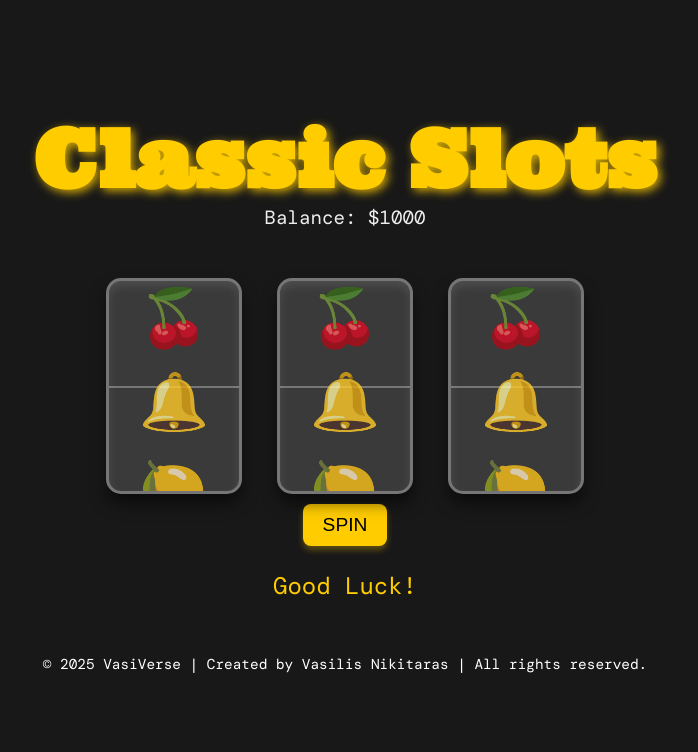
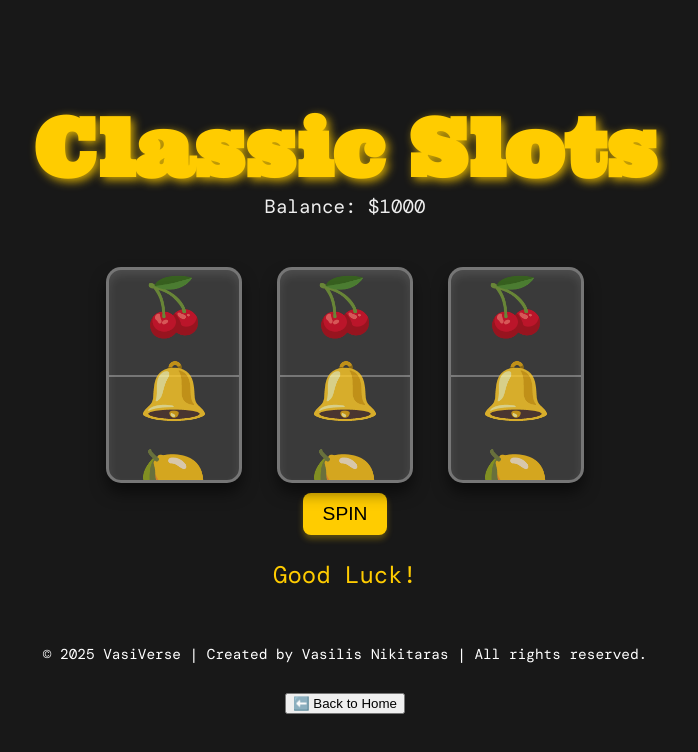
Before and after one commit to vasilisnikitaras/Classic-Slots, a plain HTML site: page index.html in a window 1280 px wide. Shown: the whole page, without its empty margins (295-993 px from the left). Drawn offline with nearby package versions, Linux system fonts and the light colour scheme; a web font is replaced by a local one.

Commit message:
Update index.html

```diff
--- a/index.html
+++ b/index.html
@@ -118,6 +118,10 @@
   <p>© 2025 VasiVerse | Created by Vasilis Nikitaras | All rights reserved.</p>
  </footer>
 
+<button class="home-button" onclick="window.location.href='https://vasilisnikitaras.github.io/vasilis-portfolio/'">
+    ⬅️ Back to Home
+  </button>
+
   <script async src="https://pagead2.googlesyndication.com/pagead/js/adsbygoogle.js?client=ca-pub-7384081751053780"
      crossorigin="anonymous"></script>
 <!-- VasiVerse_ContentAds_2 -->
```
